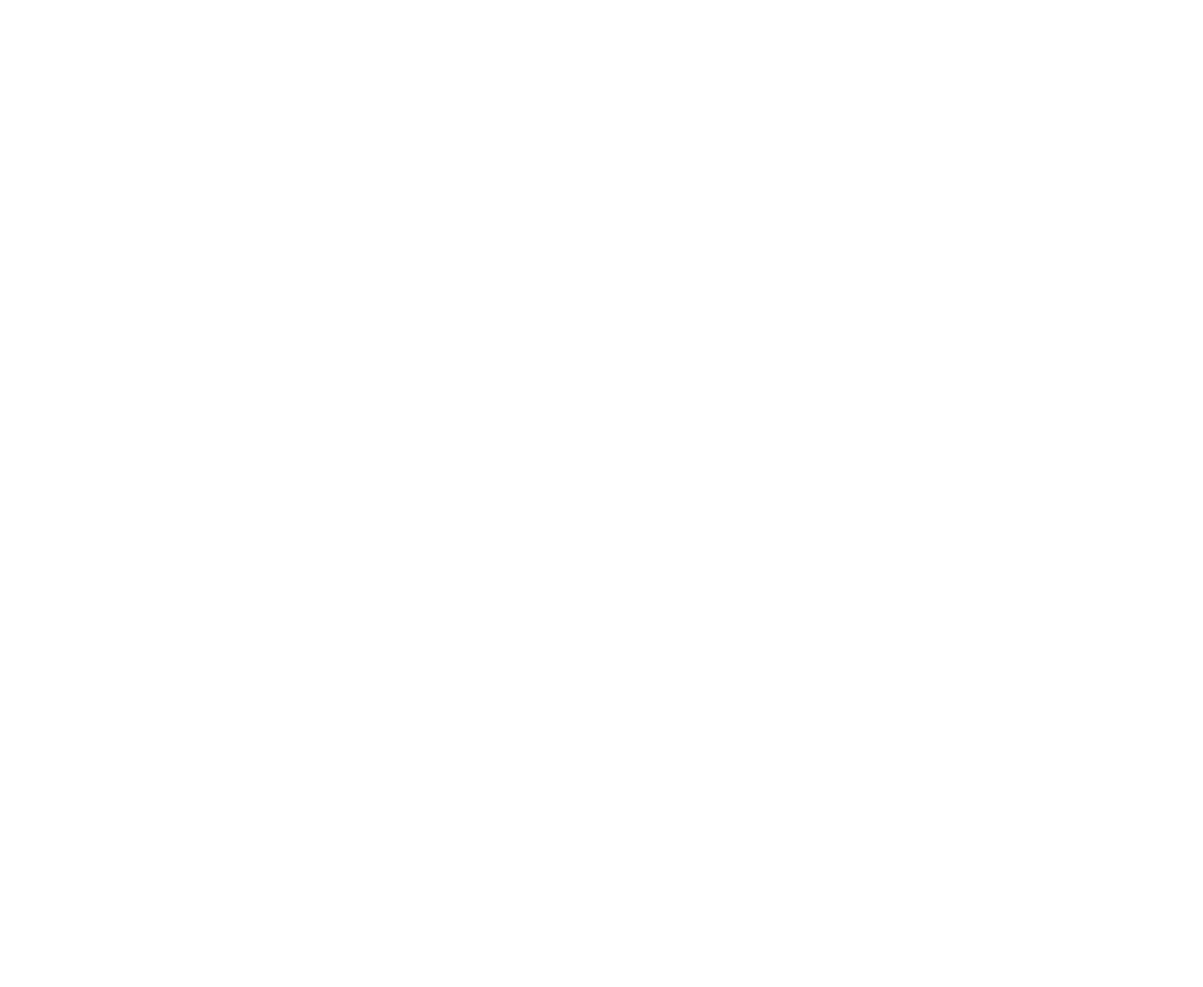
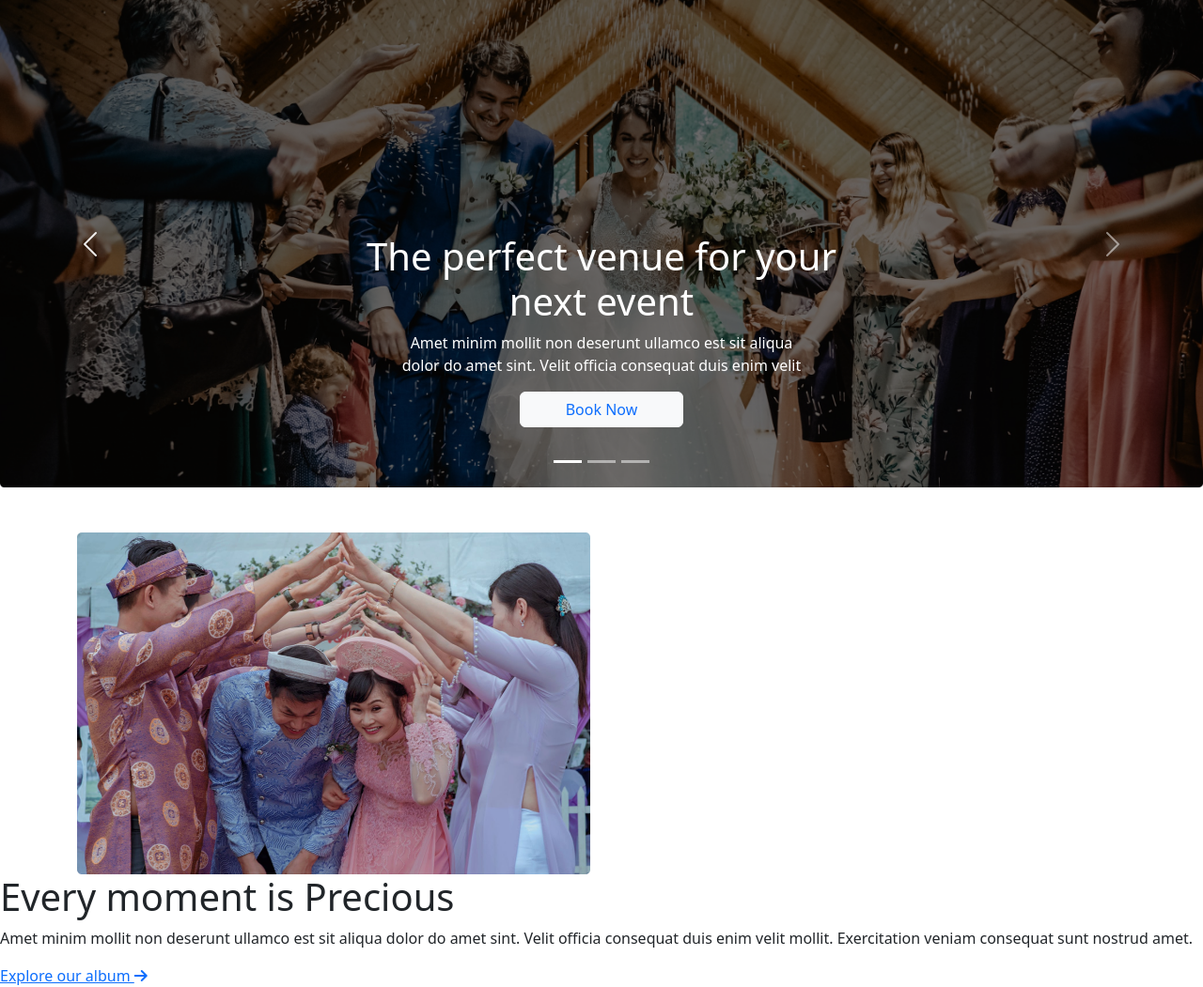
Before and after one commit to MdRehanAli/A_Wedding_Event, a plain HTML site: page index.html in a window 1280 px wide. Shown: the whole page at 94% size. Before the commit the page ends 800 px from the top, so only its background shows below. Drawn offline with nearby package versions, Linux system fonts and the light colour scheme.

Commit message:
added carousel and second section

```diff
--- a/index.html
+++ b/index.html
@@ -10,14 +10,84 @@
 
     <!-- Bootstrap link CSS -->
     <link rel="stylesheet" href="https://cdn.jsdelivr.net/npm/bootstrap@5.2.2/dist/css/bootstrap.min.css">
+
+
 </head>
 
 <body>
 
 
+    <section class="mb-5">
+        <div id="carouselExampleCaptions" class="carousel slide" data-bs-ride="false">
+            <div class="carousel-indicators">
+                <button type="button" data-bs-target="#carouselExampleCaptions" data-bs-slide-to="0" class="active"
+                    aria-current="true" aria-label="Slide 1"></button>
+                <button type="button" data-bs-target="#carouselExampleCaptions" data-bs-slide-to="1"
+                    aria-label="Slide 2"></button>
+                <button type="button" data-bs-target="#carouselExampleCaptions" data-bs-slide-to="2"
+                    aria-label="Slide 3"></button>
+            </div>
+            <div class="carousel-inner">
+                <div class="carousel-item active">
+                    <img src="images/banner.png" class="d-block w-100" alt="...">
+                    <div class="carousel-caption d-none d-md-block">
+                        <h1>The perfect venue for your <br>
+                            next event</h1>
+                        <p>Amet minim mollit non deserunt ullamco est sit aliqua <br> dolor do amet sint. Velit officia
+                            consequat duis enim velit </p>
+
+                        <a class="btn btn-light px-5 text-primary mb-4" href="">Book Now</a>
+                    </div>
+                </div>
+                <div class="carousel-item">
+                    <img src="images/people.png" class="d-block w-100" alt="...">
+                    <div class="carousel-caption d-none d-md-block">
+                        <h5>Second slide label</h5>
+                        <p>Some representative placeholder content for the second slide.</p>
+                    </div>
+                </div>
+                <div class="carousel-item">
+                    <img src="images/wedding.png" class="d-block w-100" alt="...">
+                    <div class="carousel-caption d-none d-md-block">
+                        <h5>Third slide label</h5>
+                        <p>Some representative placeholder content for the third slide.</p>
+                    </div>
+                </div>
+            </div>
+            <button class="carousel-control-prev" type="button" data-bs-target="#carouselExampleCaptions"
+                data-bs-slide="prev">
+                <span class="carousel-control-prev-icon" aria-hidden="true"></span>
+                <span class="visually-hidden">Previous</span>
+            </button>
+            <button class="carousel-control-next" type="button" data-bs-target="#carouselExampleCaptions"
+                data-bs-slide="next">
+                <span class="carousel-control-next-icon" aria-hidden="true"></span>
+                <span class="visually-hidden">Next</span>
+            </button>
+        </div>
+    </section>
+
+    <section>
+        <div class="container">
+            <img src="images/wedding.png" alt="">
+        </div>
+
+        <div>
+            <h1>Every moment is Precious </h1>
+            <p>Amet minim mollit non deserunt ullamco est sit aliqua dolor do amet sint. Velit officia consequat duis
+                enim velit mollit. Exercitation veniam consequat sunt nostrud amet.</p>
+
+            <a href="">Explore our album <i class="fa-solid fa-arrow-right"></i></a>
+        </div>
+    </section>
+
 
     <!-- Bootstrap link JS -->
     <script src="https://cdn.jsdelivr.net/npm/bootstrap@5.2.2/dist/js/bootstrap.bundle.min.js"></script>
+
+
+    <!-- Fontawesome kit -->
+    <script src="https://kit.fontawesome.com/62445b34d6.js" crossorigin="anonymous"></script>
 </body>
 
 </html>
```
